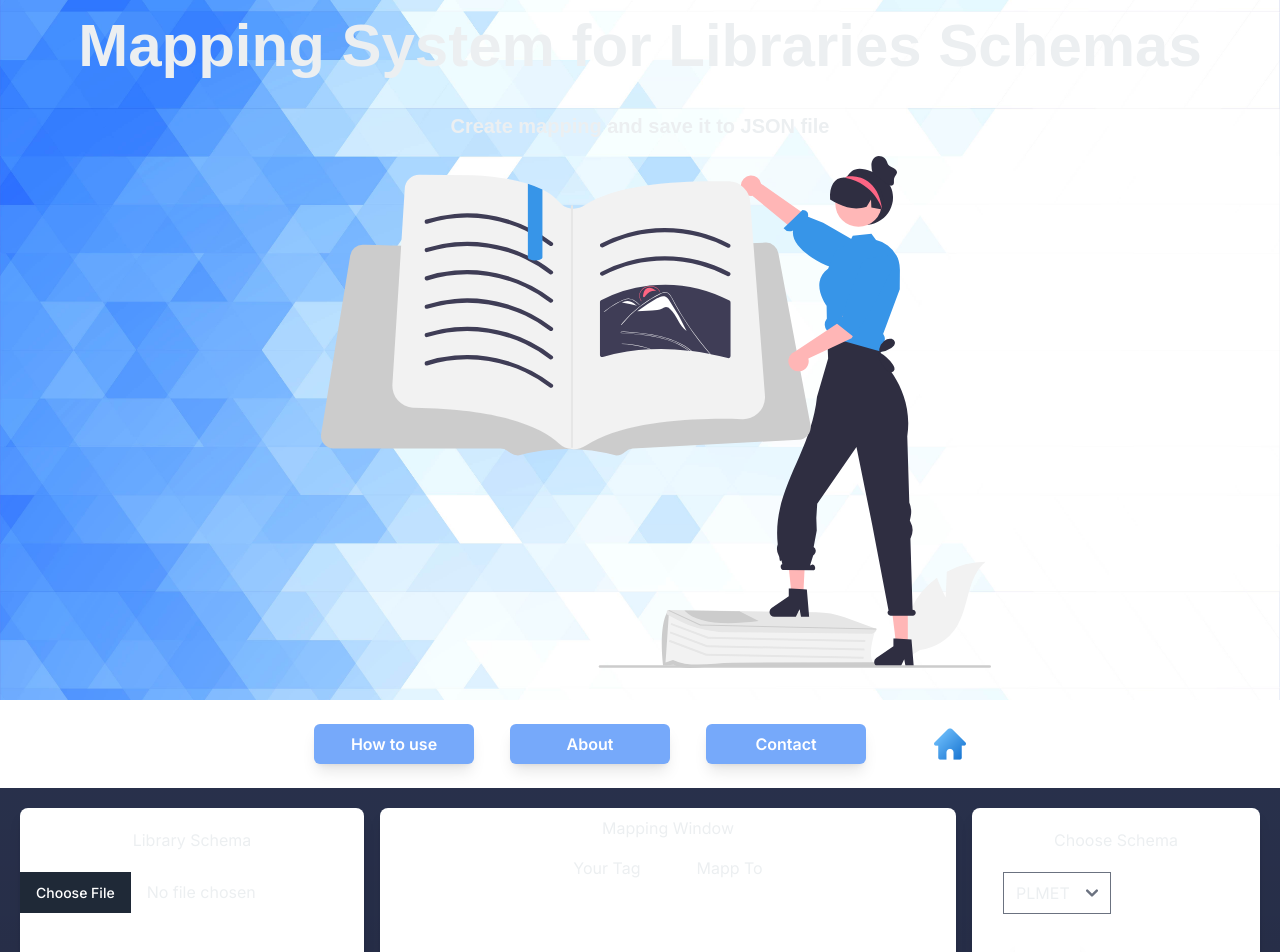
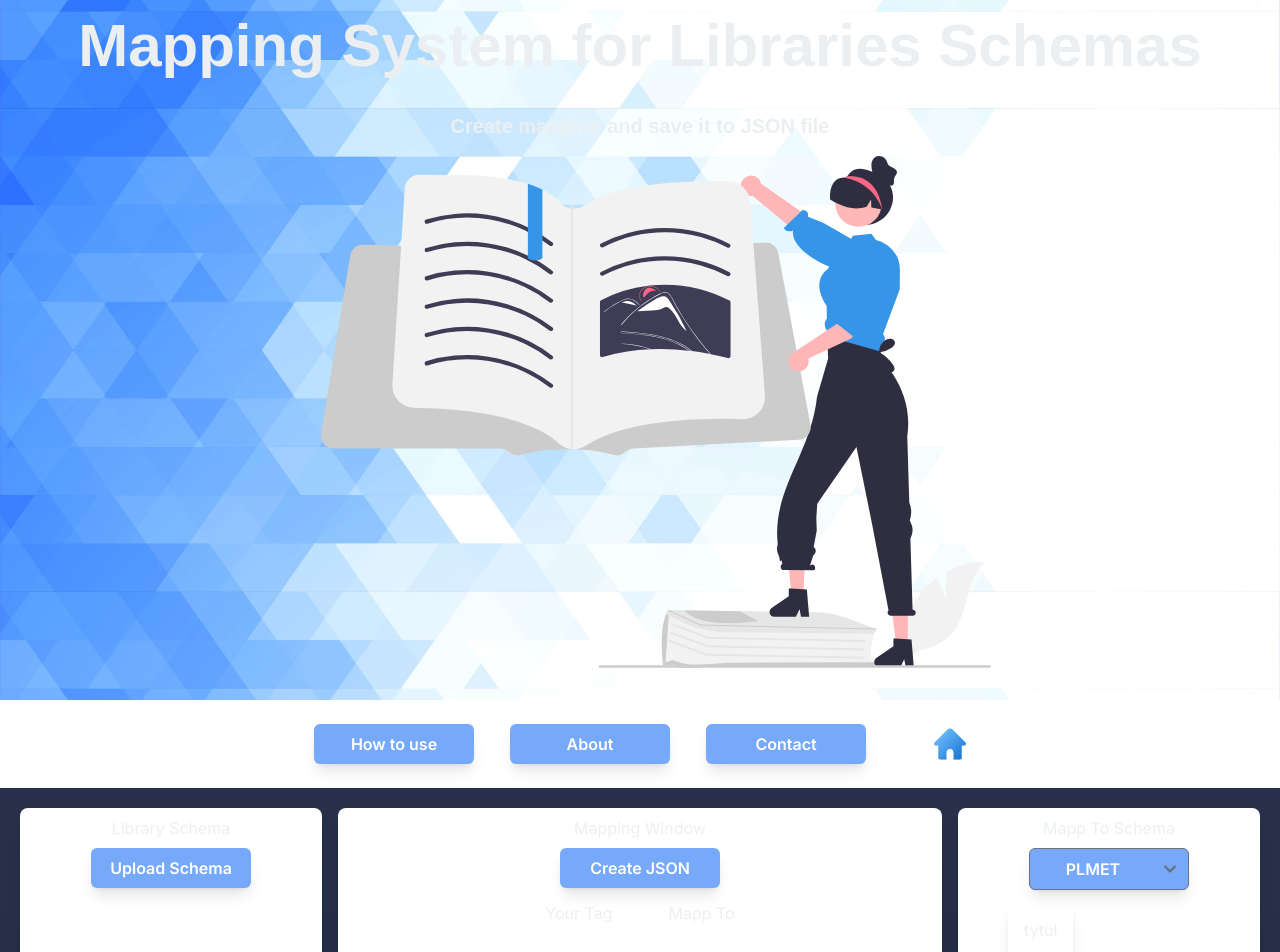
Before and after one commit to NataliaJeszke/mapper-libraries, a Next.js app: page /main in a window 1280 px wide. Shown: the top 952 px of the page. Built offline with nearby package versions, Linux system fonts and the light colour scheme.

Commit message:
created button and changed styles

```diff
--- /dev/null
+++ b/src/app/components/btnDefaultSchema.jsx
@@ -0,0 +1,14 @@
+const BtnDefaultSchema = ({ schema, selectSchema}) => {
+  return (
+    <select
+      value={schema}
+      onChange={selectSchema}
+      className="shadow-lg bg-blue-400 rounded-md p-2 w-40 text-center text-white font-semibold cursor-pointer"
+    >
+      <option value="PLMET" className="bg-white text-black">PLMET</option>
+      <option value="DC" className="bg-white text-black">DC</option>
+    </select>
+  );
+};
+
+export default BtnDefaultSchema;
--- /dev/null
+++ b/src/app/components/btnJSON.jsx
@@ -0,0 +1,10 @@
+export default function BtnJSON({onChange, buttonText}) {
+
+    return (
+
+        <button className="shadow-lg bg-blue-400 rounded-md p-2 w-40 text-center text-white font-semibold active:shadow-inner" onChange={onChange}>
+          {buttonText}
+        </button>
+
+    )
+}
--- /dev/null
+++ b/src/app/components/btnUserFile.jsx
@@ -0,0 +1,16 @@
+const BtnUserFile = ({ onChange, buttonText }) => {
+    return (
+      <label
+        className="shadow-lg bg-blue-400 rounded-md p-2 w-40 text-center text-white font-semibold cursor-pointer"
+      >
+        {buttonText}
+        <input
+          type="file"
+          className="hidden"
+          onChange={onChange}
+        />
+      </label>
+    );
+  };
+
+  export default BtnUserFile;
--- a/src/app/containers/defaultSchema/defaultSchema.tsx
+++ b/src/app/containers/defaultSchema/defaultSchema.tsx
@@ -3,7 +3,6 @@ import DropdownList from "../dropdownList/dropdownList";
 export default function DefaultSchema() {
   return (
     <div className="bg-white rounded-lg basis-1/4 flex-auto flex-wrap shadow-lg">
-      <h3 className="text-center m-5">Choose Schema</h3>
       <div className="flex justify-center">
         <DropdownList />
       </div>
--- /dev/null
+++ b/src/app/containers/dropdownList/dropdown.style.module.css
@@ -0,0 +1,8 @@
+.defaultSchema_header{
+    display: flex;
+    flex-direction: column;
+    align-items: center;
+    justify-content: center;
+    flex-wrap: wrap;
+    margin-bottom: 5px;
+}
--- a/src/app/containers/dropdownList/dropdownList.jsx
+++ b/src/app/containers/dropdownList/dropdownList.jsx
@@ -4,6 +4,8 @@ import React, { useEffect, useState } from "react";
 import PLMETschema from "../../data/PLMET.js";
 import DCMESschema from "../../data/DCMES.js";
 import Tag from "../../components/tag.jsx";
+import BtnDefaultSchema from "../../components/btnDefaultSchema.jsx";
+import style from "./dropdown.style.module.css"
 
 export default function DropdownList() {
   const [schema, setSchema] = useState("PLMET");
@@ -25,10 +27,10 @@ export default function DropdownList() {
 
   return (
     <div>
-      <select value={schema} onChange={selectSchema} className="mb-4">
-        <option value="PLMET">PLMET</option>
-        <option value="DC">DC</option>
-      </select>
+      <div className={style.defaultSchema_header}>
+      <h2 className="text-center m-2">Mapp To Schema</h2>
+      <BtnDefaultSchema schema={schema} selectSchema={selectSchema} />
+      </div>
       {Object.entries(tagsData).map(([key, value]) => (
         <Tag
           key={key}
--- a/src/app/containers/handleUserFile/handleUserFile.jsx
+++ b/src/app/containers/handleUserFile/handleUserFile.jsx
@@ -1,8 +1,10 @@
 "use client";
 import React, { useState, useEffect } from "react";
 import Tag from "../../components/tag";
+import BtnUserFile from "../../components/btnUserFile";
 import {parseXML} from "../../utils/parseXML";
 import {parsedRefValues} from "../../utils/traverse";
+import style from "./handleUserFile.style..module.css"
 
 
 function HandleUserFile() {
@@ -32,7 +34,10 @@ function HandleUserFile() {
 
   return (
     <div>
-      <input type="file" onChange={handleClick} className="mb-4" />
+      <div className={style.user_header}>
+      <h2 className="text-center m-2">Library Schema</h2>
+      <BtnUserFile onChange={handleClick} buttonText="Upload Schema" />
+      </div>
       <ul>
         {Object.entries(refValues).map(([ref, values]) => (
           <li key={ref}>
--- /dev/null
+++ b/src/app/containers/handleUserFile/handleUserFile.style..module.css
@@ -0,0 +1,9 @@
+.user_header{
+    display: flex;
+    flex-direction: column;
+    align-items: center;
+    justify-content: center;
+    flex-wrap: wrap;
+    margin-bottom: 5px;
+
+}
--- /dev/null
+++ b/src/app/containers/mapperWindow/mapper.style.module.css
@@ -0,0 +1,9 @@
+.mapper_header{
+    display: flex;
+    flex-direction: column;
+    align-items: center;
+    justify-content: center;
+    flex-wrap: wrap;
+    margin-bottom: 5px;
+
+}
--- a/src/app/containers/mapperWindow/mapperWindow.jsx
+++ b/src/app/containers/mapperWindow/mapperWindow.jsx
@@ -1,11 +1,12 @@
 "use client";
 
 import Tag from "../../components/tag";
+import BtnJSON from "../../components/btnJSON";
 import { useState } from "react";
-import { useDrop } from "react-dnd";
-import { useDrag } from "react-dnd";
+import { useDrop, useDrag } from "react-dnd";
 import { getNextId } from "../../utils/uniqueID";
 import { addTagToBoard, removeTagFromBoard } from "../../utils/tagFunctions";
+import style from "./mapper.style.module.css";
 
 export default function MapperWindow(tagValue, source) {
   const [leftBoard, setLeftBoard] = useState([]);
@@ -35,12 +36,20 @@ export default function MapperWindow(tagValue, source) {
     }),
   }));
 
+  const handleClick = () => {
+    console.log("hello click znacie angielski")
+  }
+
   return (
     <div
       className="bg-white rounded-lg basis-1/2 flex-auto flex-wrap shadow-lg"
       ref={drop}
     >
+      <div className={style.mapper_header}>
       <h2 className="text-center m-2">Mapping Window</h2>
+      <BtnJSON onChange={handleClick} buttonText="Create JSON"/>
+      </div>
+
       <div className="flex gap-10 justify-center">
         <div ref={drag}>
           <h2 className="m-2">Your Tag</h2>
--- a/src/app/containers/userSchema/userSchema.tsx
+++ b/src/app/containers/userSchema/userSchema.tsx
@@ -3,7 +3,6 @@ import HandleUserFile from "../handleUserFile/handleUserFile";
 export default function UserSchema() {
   return (
     <div className="bg-white rounded-lg basis-1/4 flex-auto flex-wrap shadow-lg">
-      <h3 className="text-center m-5">Library Schema</h3>
       <div className="flex justify-center">
       <HandleUserFile />
       </div>
```
